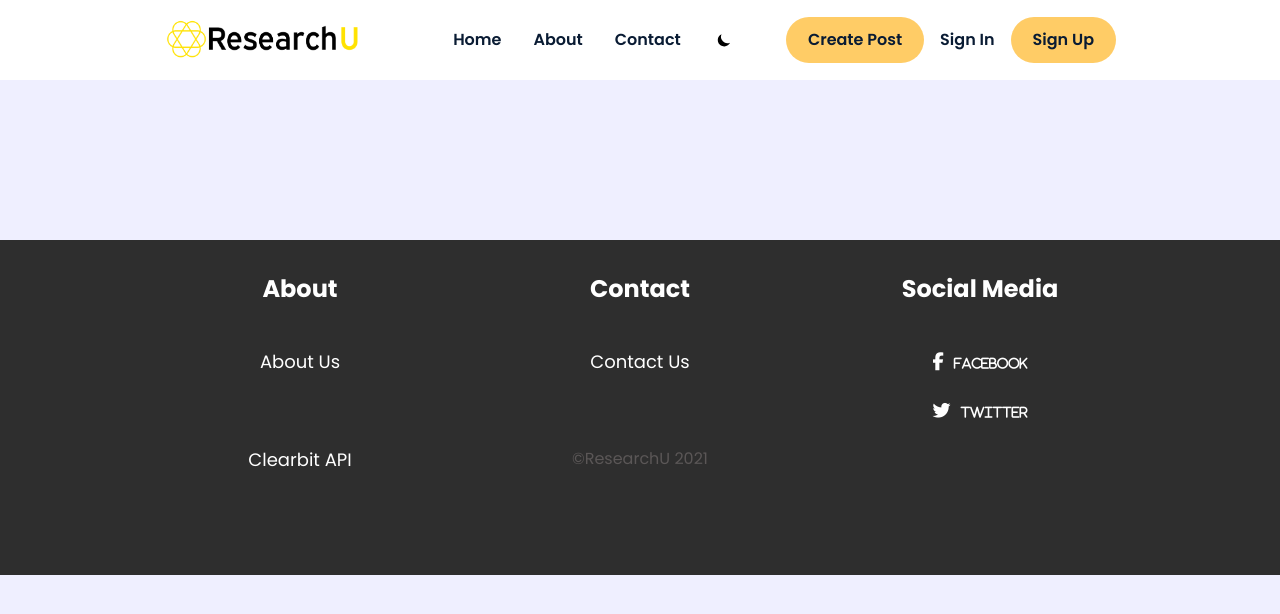
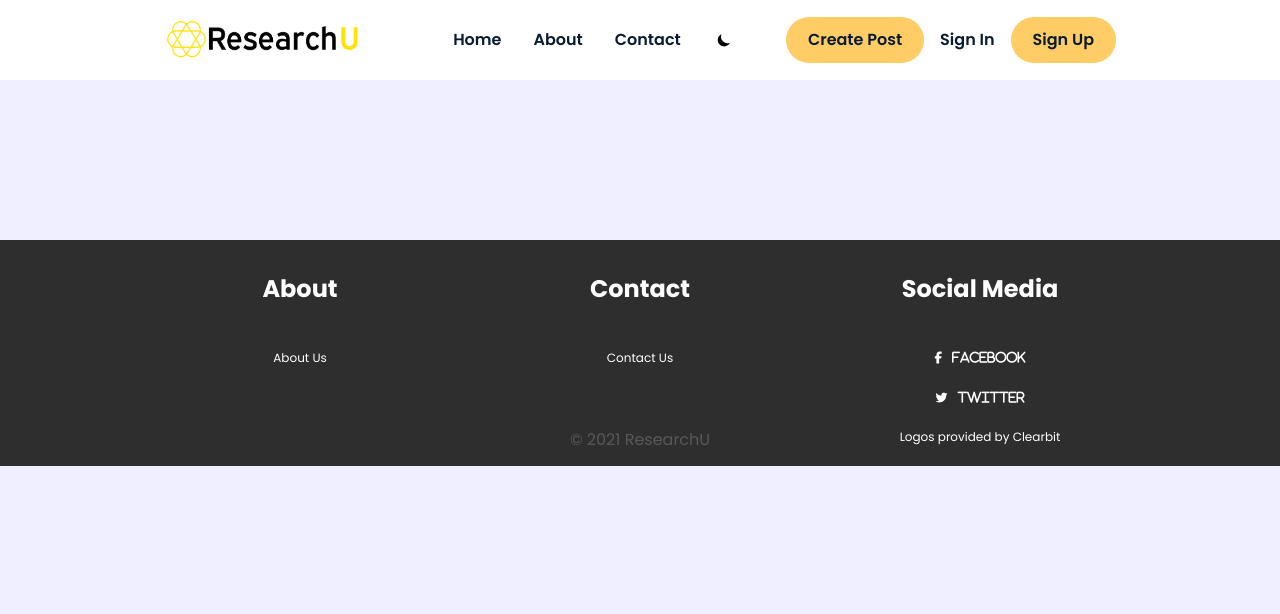
Before and after one commit to Pied-Piper-Project/ResearchU, a React (Create React App) app: page /ResearchU/StudentInfoPage in a window 1280 px wide. Shown: the top 614 px of the page. Built offline with nearby package versions, Linux system fonts and the light colour scheme.

Commit message:
pied-115: results are hidden until button is clicked

```diff
--- a/src/App.css
+++ b/src/App.css
@@ -435,7 +435,7 @@ img{
 .search-bar{
   grid-area: search-bar;
   height: 5rem;
-  margin-bottom: 3rem;
+  margin-bottom: 4rem;
 }
 
 
@@ -726,7 +726,6 @@ input[type='radio']:checked:after {
   grid-gap: 2rem;
   grid-template-rows: auto;
   grid-template-areas:
-    "search-bar search-bar search-bar search-bar"
     "filters cards-wrapper cards-wrapper cards-wrapper";
 
 
--- a/src/components/Footer/FooterElements.js
+++ b/src/components/Footer/FooterElements.js
@@ -1,7 +1,7 @@
 import styled from 'styled-components';
 
 export const Box = styled.div`
-  padding: 80px 60px;
+  padding: 80px 60px 0 60px;
   background: rgba(46,46,46,1);
   position: relative;
   bottom: 0;
@@ -54,7 +54,7 @@ export const Row = styled.div`
 export const FooterLink = styled.a`
   color: #fff;
   margin-bottom: 20px;
-  font-size: 18px;
+  font-size: 12px;
   text-decoration: none;
 
   &:hover {
--- a/src/components/Footer/index.js
+++ b/src/components/Footer/index.js
@@ -49,11 +49,12 @@ const Footer = () => {
                 </Row>
                 <Row>
                     <Column>
-                        <FooterLink target="_blank" href="https://clearbit.com/">Clearbit API</FooterLink>
-
                     </Column>
                     <Column>
-                        <p>&copy;ResearchU 2021</p>
+                        <p>&copy; 2021 ResearchU</p>
+                    </Column>
+                    <Column>
+                        <FooterLink target="_blank" href="https://clearbit.com/">Logos provided by Clearbit</FooterLink>
                     </Column>
                 </Row>
             </Container>
--- a/src/components/SearchBar.js
+++ b/src/components/SearchBar.js
@@ -1,7 +1,7 @@
 import React, { useState, useEffect } from 'react';
 import { tempData } from "./ExampleResearchPosts";
 
-function SearchBar( {setData, setAllData} ){
+function SearchBar( {setData, setAllData, setToggleResults} ){
     const data = [];
 
     const [school, setSchool] = useState('');
@@ -27,6 +27,15 @@ function SearchBar( {setData, setAllData} ){
         }
     };
 
+    const showResults = () => {
+        setToggleResults(true);
+    };
+
+    const buttonClickAction = () => {
+        showResults();
+        getResults();
+    };
+
     useEffect(() => {
     console.log(`school is: ${school}`);
     }, [school])
@@ -39,7 +48,7 @@ function SearchBar( {setData, setAllData} ){
         <div className="search_box bd-grid glass">
             <input type="text" className="input_school" value={school} onChange={e => setSchool(e.target.value)} placeholder="University" />
             <input type="text" className="input_keyword" value={keyword} onChange={e => setKeyword(e.target.value)} placeholder="Keyword: Math, Amino Acids, CS, etc..." />
-            <button className="search_btn" onClick={() => getResults()}><i className="fas fa-search"></i></button>
+            <button className="search_btn" onClick={() => buttonClickAction()}><i className="fas fa-search"></i></button>
         </div>
     )
 }
--- a/src/pages/Home.js
+++ b/src/pages/Home.js
@@ -10,6 +10,8 @@ import animatedLogo from "../images/logo.gif";
 function Home() {
   // const data = tempData;
   const [data, setData] = useState([]);
+
+  const [toggleResults, setToggleResults] = useState(false);
 
   const icon1 = <MdTableRows />
   const icon2 = <MdTableRows />
@@ -95,13 +97,14 @@ function Home() {
           <div className="home__data">
             <h1 className="home__title">Research is just a click away!</h1>
           </div>
-          <div className="home_container">
+          <div className="home_container_null">
             <div className="search-bar">
               <div className="">
-                <SearchBar setData={setData} setAllData={setAllData} />
+                <SearchBar setData={setData} setAllData={setAllData} setToggleResults={setToggleResults}/>
               </div>
             </div>
 
+            <div className="home_container" style={ toggleResults ? {display: "grid"} : {display: "none"}}>
               <div className="filters">
                 <div className="">
                   <div>
@@ -137,6 +140,7 @@ function Home() {
                   <ResearchResult result={item} key={item._id} />
                 ))}
               </div>
+            </div>
 
           </div>
         </div>
```
Lines whose indentation alone changed are shown as unchanged.
